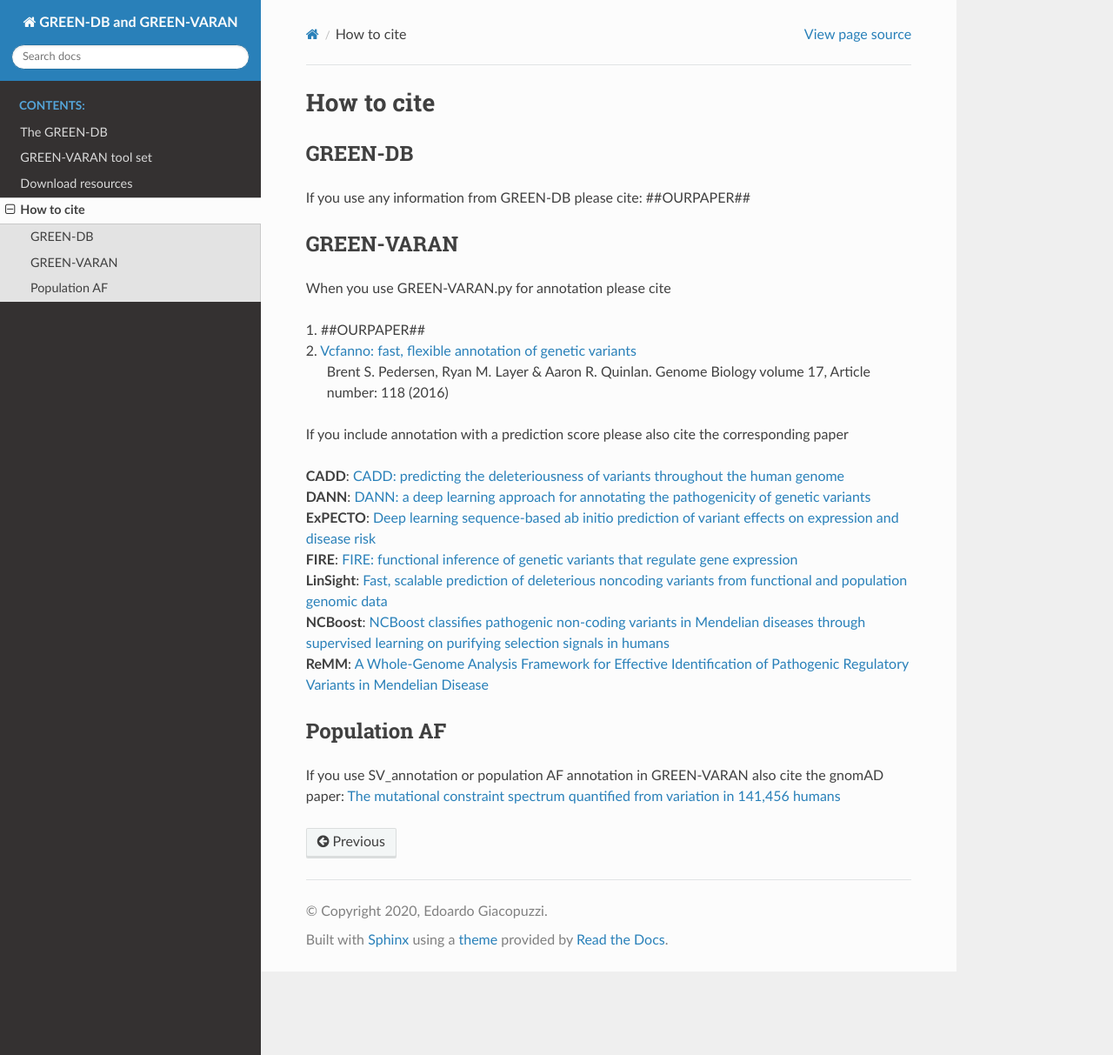
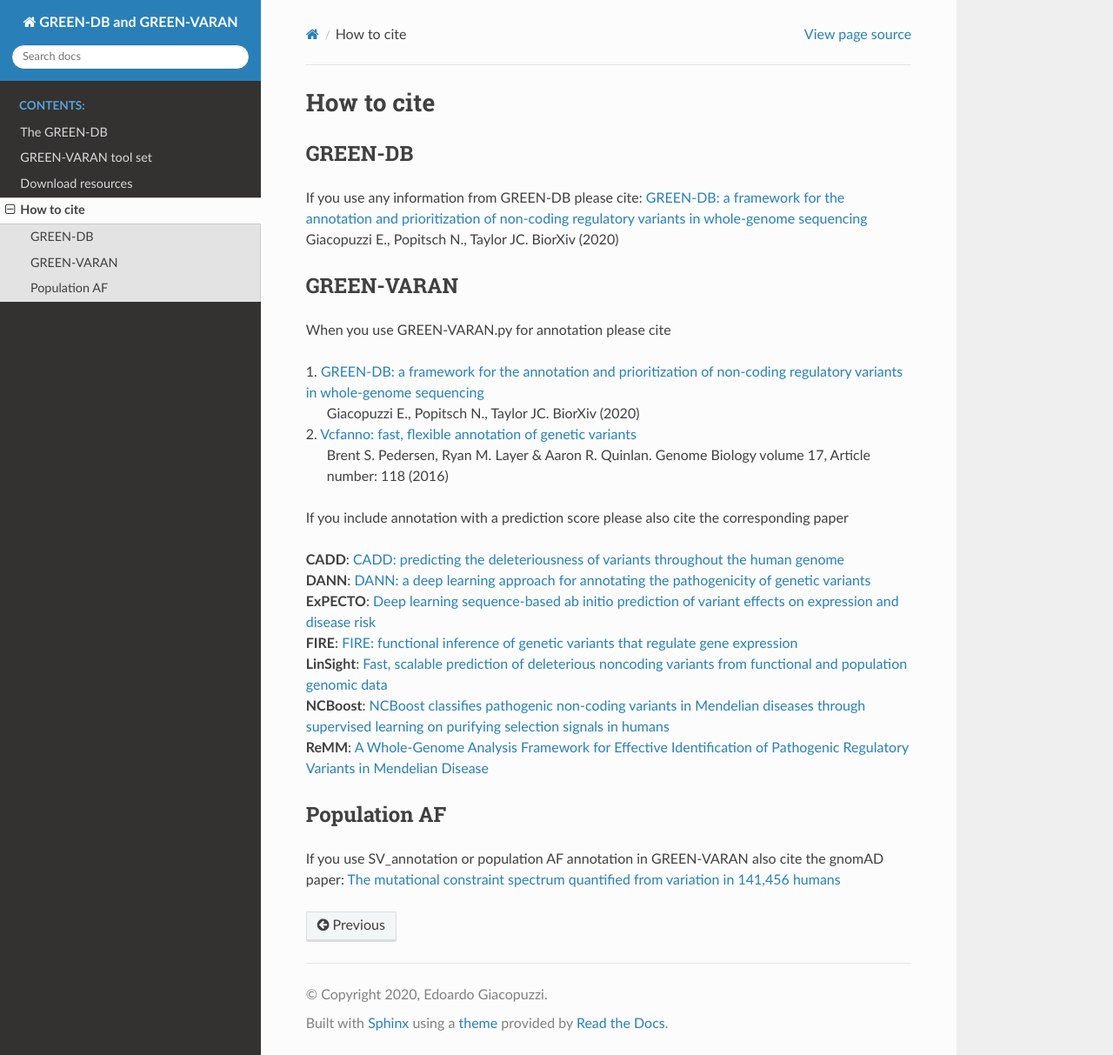
Before and after one commit to edg1983/GREEN-VARAN, a Sphinx documentation site: the page built from docs/how_to_cite.rst, in a window 1280 px wide and 1213 px high. Shown: the whole window at 87% size. Built offline with Sphinx 7.4.7 and the Read the Docs theme 2.0.0, drawn with Linux system fonts in a browser that asks for light colours.

Commit message:
Add ref to pre-print

```diff
--- a/docs/how_to_cite.rst
+++ b/docs/how_to_cite.rst
@@ -4,13 +4,15 @@ How to cite
 GREEN-DB
 ~~~~~~~~
 If you use any information from GREEN-DB please cite:
-##OURPAPER##
+`GREEN-DB: a framework for the annotation and prioritization of non-coding regulatory variants in whole-genome sequencing <https://www.biorxiv.org/content/10.1101/2020.09.17.301960v1>`_
+Giacopuzzi E., Popitsch N., Taylor JC. BiorXiv (2020)
 
 GREEN-VARAN
 ~~~~~~~~~~~
 When you use GREEN-VARAN.py for annotation please cite
 
-| 1. ##OURPAPER##
+| 1. `GREEN-DB: a framework for the annotation and prioritization of non-coding regulatory variants in whole-genome sequencing <https://www.biorxiv.org/content/10.1101/2020.09.17.301960v1>`_
+|    Giacopuzzi E., Popitsch N., Taylor JC. BiorXiv (2020)
 | 2. `Vcfanno: fast, flexible annotation of genetic variants <https://genomebiology.biomedcentral.com/articles/10.1186/s13059-016-0973-5>`_
 |    Brent S. Pedersen, Ryan M. Layer & Aaron R. Quinlan. Genome Biology volume 17, Article number: 118 (2016)
 
```
Also changed, not shown: README.md (+2 -2 lines).
